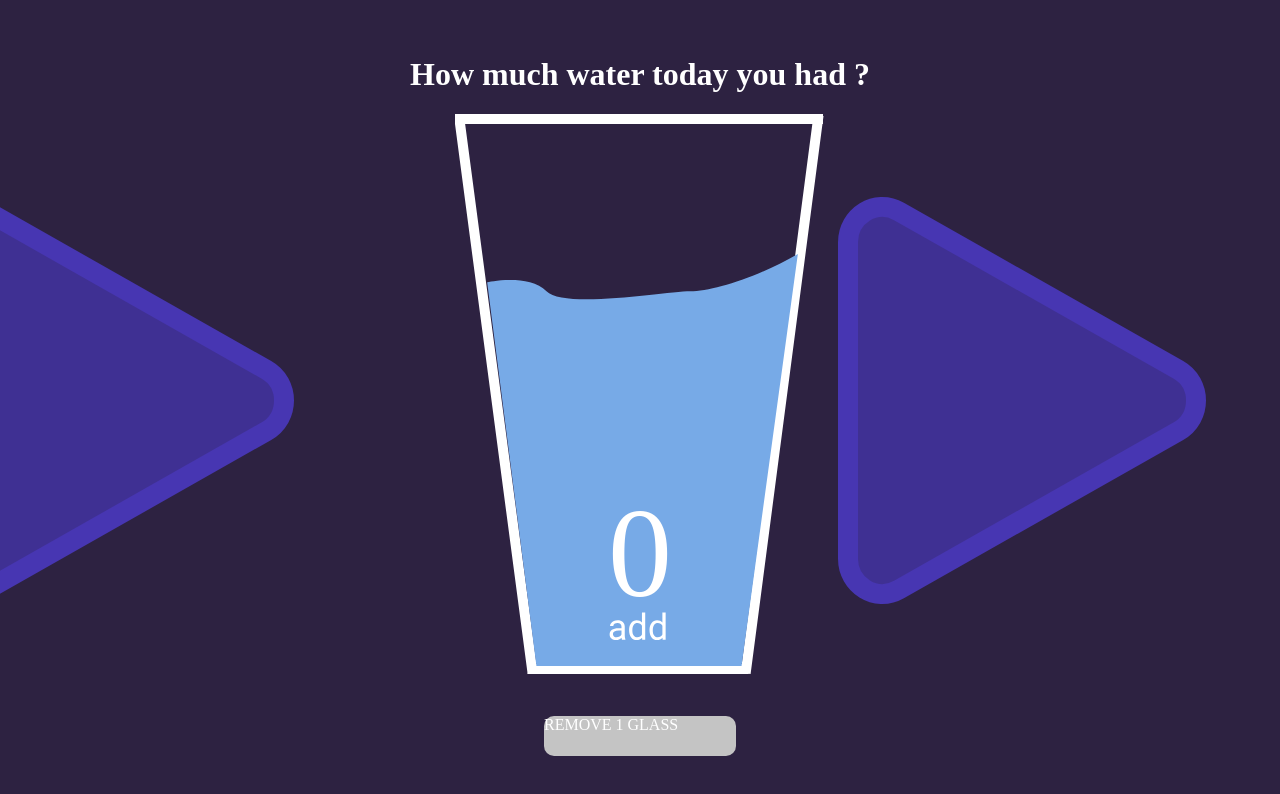
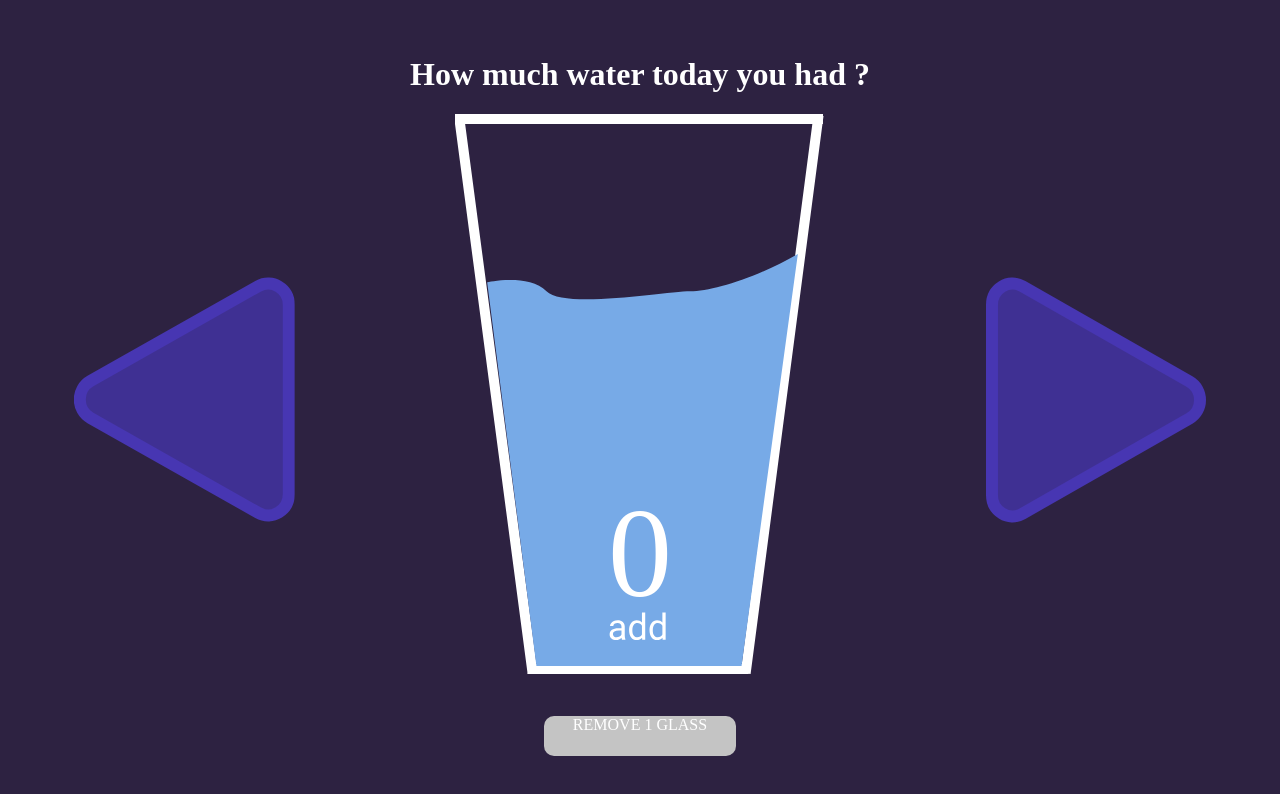
Before and after one commit to cammell/water, a website built with webpack: page src/pages/index.html in a window 1280 px wide. Built offline with nearby package versions, Linux system fonts and the light colour scheme; what calendarize would draw is missing.

Commit message:
css finished on arrows

```diff
--- a/src/pages/index.html
+++ b/src/pages/index.html
@@ -23,7 +23,7 @@
       </head>
   <body class="main">
     <div class="side">
-      <img src="/src/assets/img/arrow.svg" class="arrow">
+      <img src="/src/assets/img/arrow.svg" class="arrow arrow--left">
     </div>
     <div class="main">
 
--- a/src/scss/main.scss
+++ b/src/scss/main.scss
@@ -6,12 +6,15 @@
 .side {
   display: flex;
   align-items: right;
-  justify-content: right;
+  justify-content: center;
   flex-direction: row;
 }
 
 .arrow {
-  padding: 20%;
+  width: 60%;
+  &--left {
+    transform: scale(-1, 1);
+  }
 }
 
 body {
@@ -22,6 +25,7 @@ body {
   flex-direction: row;
   justify-content: space-between;
   min-height: 100vh;
+
 }
 .form {
   display: flex;
@@ -32,11 +36,13 @@ body {
   }
 
   &__button {
+
     margin: 10px;
     width: 15vw;
     height: 5vh;
     border-radius: 10px;
     background-color: #c4c4c4;
+    text-align: center;
   }
   &__text {
     position: absolute;
```
